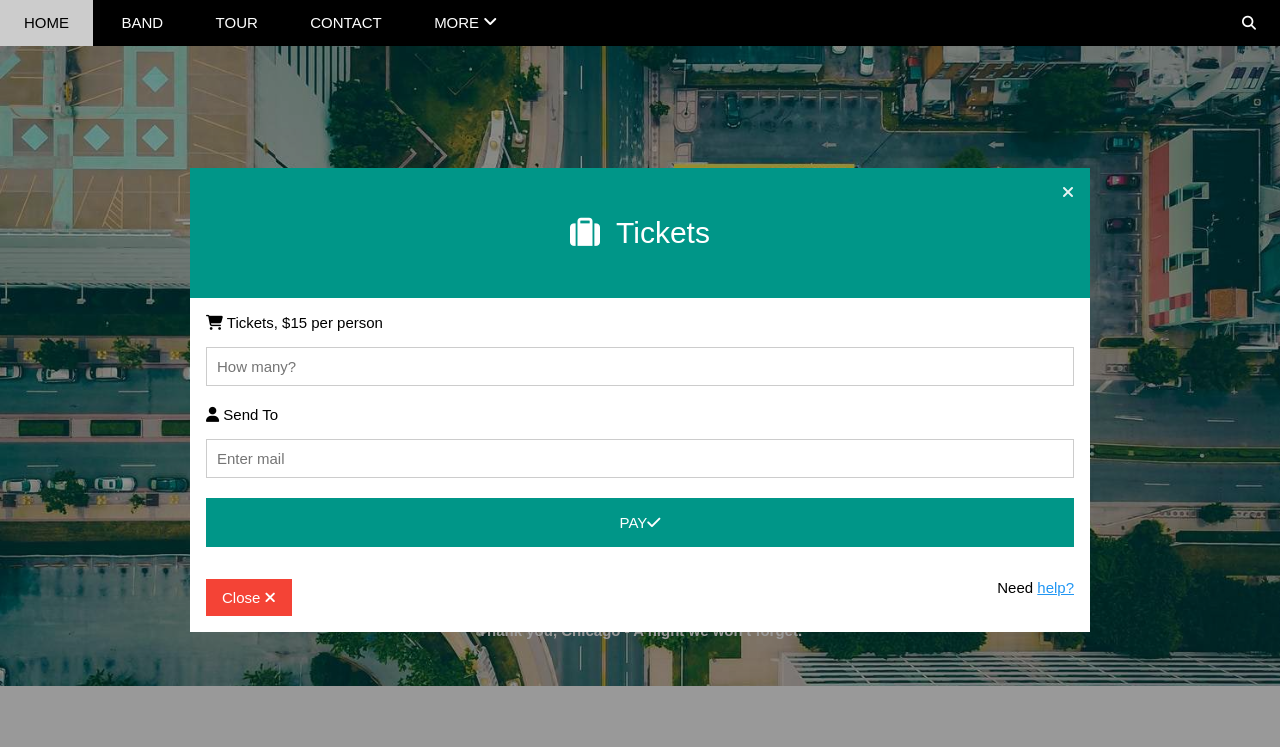
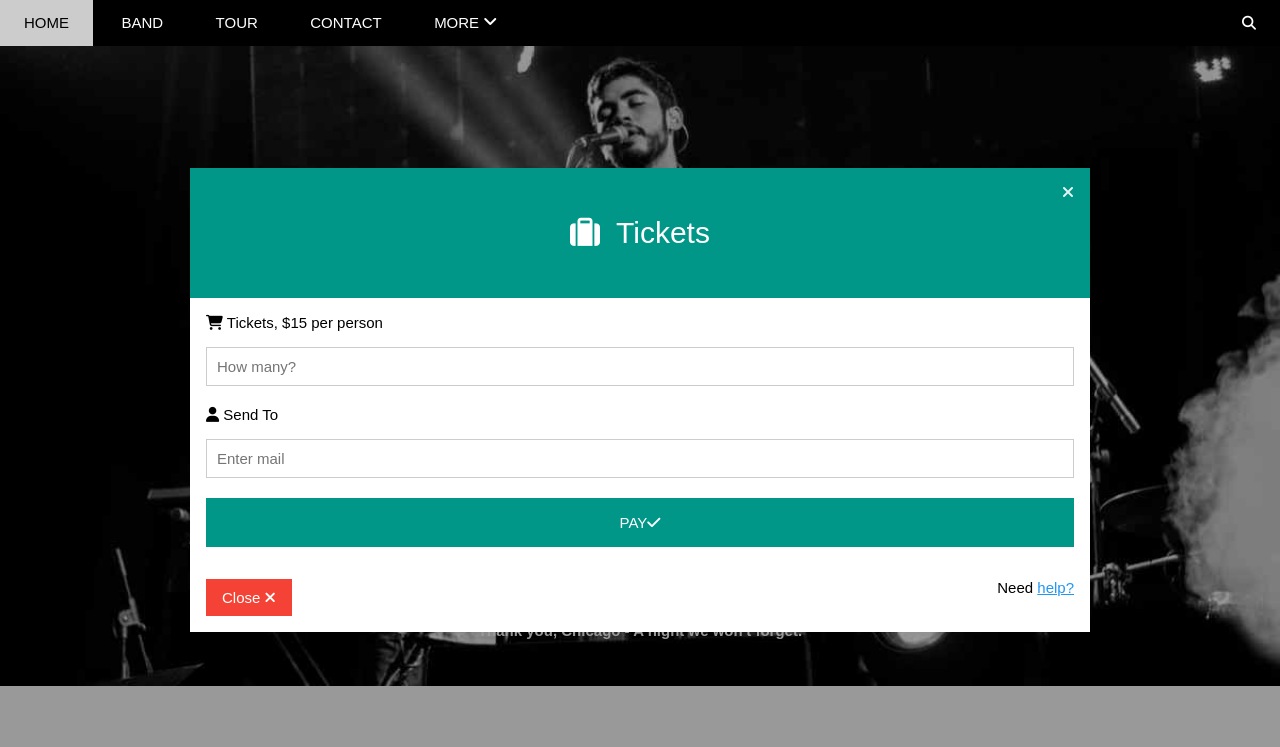
Before and after one commit to minhThao0524/PROJECT-THE-BAND, a plain HTML site: page index.html in a window 1280 px wide. Shown: the top 747 px of the page. Drawn offline with Linux system fonts and the light colour scheme.

Commit message:
upload source code

```diff
--- a/asset/CSS/style.css
+++ b/asset/CSS/style.css
@@ -127,7 +127,7 @@ html{
     position: relative;
     margin-top: 46px;
     padding-top: 50%;
-    background: url('../img/map.jpg') top center/ cover no-repeat ;
+    background: url(../img/slider1.jpg) top center/ cover no-repeat ;
 }
 #silder .take-content{
     position: absolute;
```
